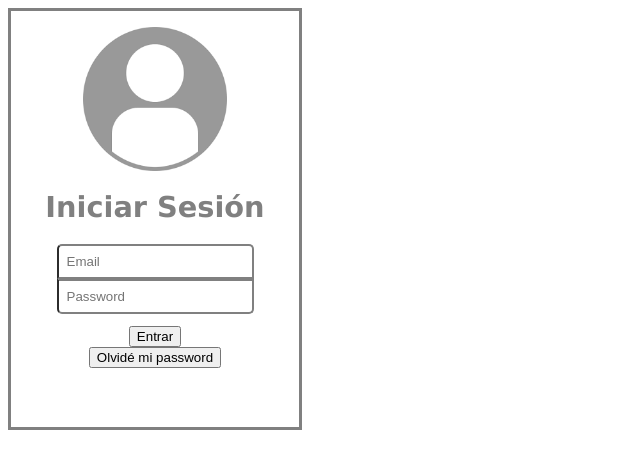
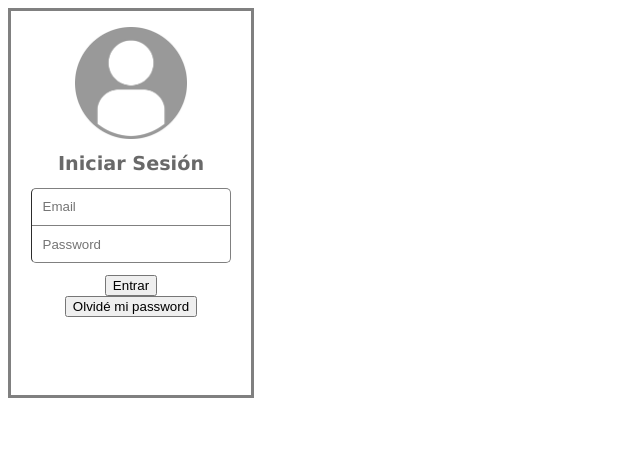
Before and after one commit to mezaDanilo/login-landing, a plain HTML site: page index.html in a window 1280 px wide. Shown: the whole page, without its empty margins (0-640 px from the left). Drawn offline with Linux system fonts and the light colour scheme.

Commit message:
mejora en caja e inputs v2

```diff
--- a/index.css
+++ b/index.css
@@ -1,6 +1,6 @@
 .cuadrado {
-  height: 26em;
-  width: 18em;
+  height: 24em;
+  width: 15em;
   border: 2em 2em;
   border-style: solid;
   border-color: gray;
@@ -8,31 +8,32 @@
 }
 
 img {
-  width: 9em;
+  width: 7em;
   padding-top: 1em;
 }
 
 h1 {
-  font-size: 1.8em;
+  font-size: 1.2em;
   font-family: "Lucida Sans", "Lucida Sans Regular", "Lucida Grande",
     "Lucida Sans Unicode", Geneva, Verdana, sans-serif;
-  color: gray;
+  color: #696969;
 }
 
 #emailID{
   border-radius: 5px 5px 0px 0px;
-  border: 2px 2px;
+  border-width: 1px;
+  border-bottom: 0px;
   border-top-style: solid;
   border-color: gray;
-  padding: 0.6em 0.6em;
+  padding: 0.8em 0.8em;
 }
 
 
 #passId{
     border-radius: 0px 0px 5px 5px;
-    border: 2px 2px;
+    border-width: 1px;
     border-top-style: solid;
     border-color: gray;
-    padding: 0.6em 0.6em;
+    padding: 0.8em 0.8em;
     margin-bottom: 0.9em;
   }
```
